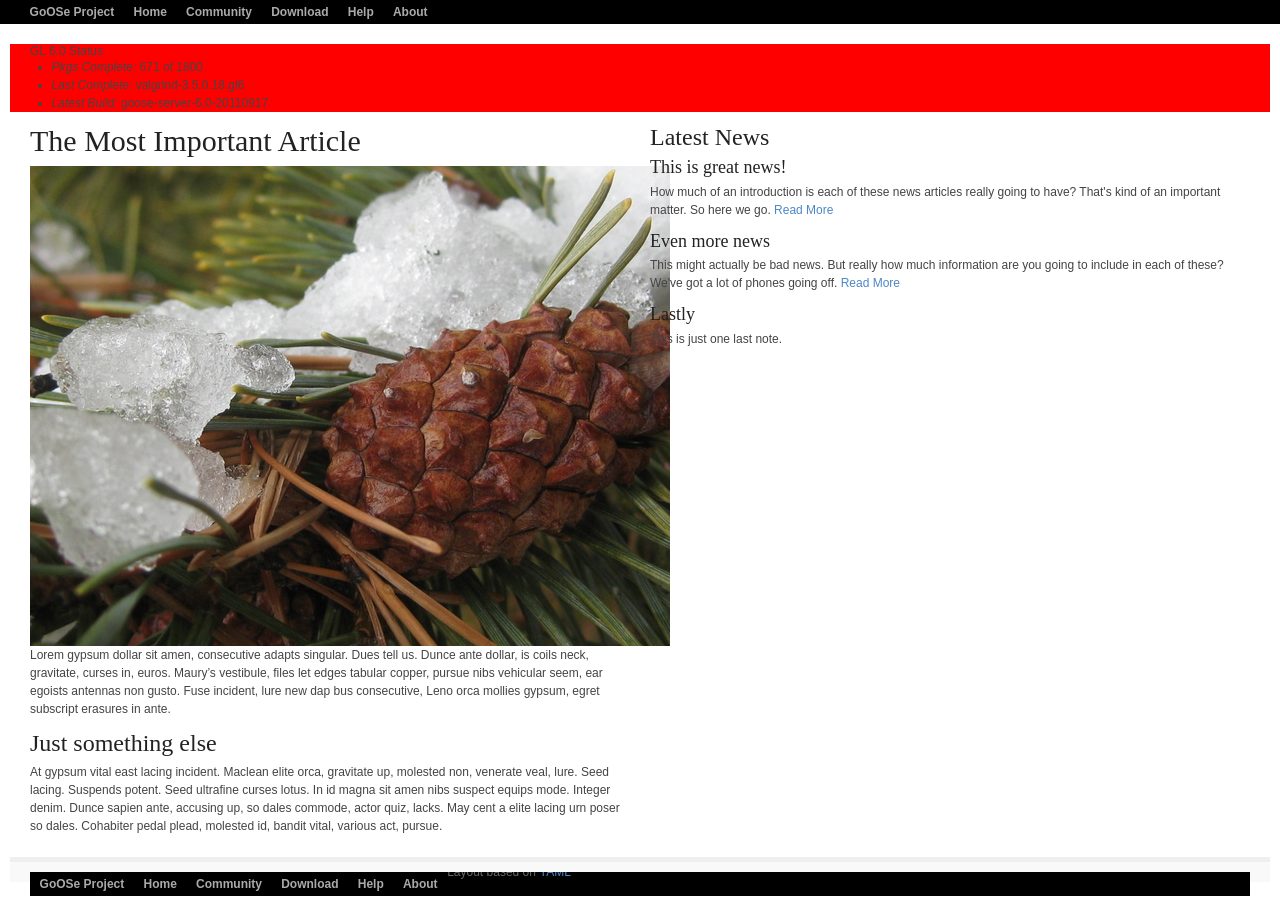
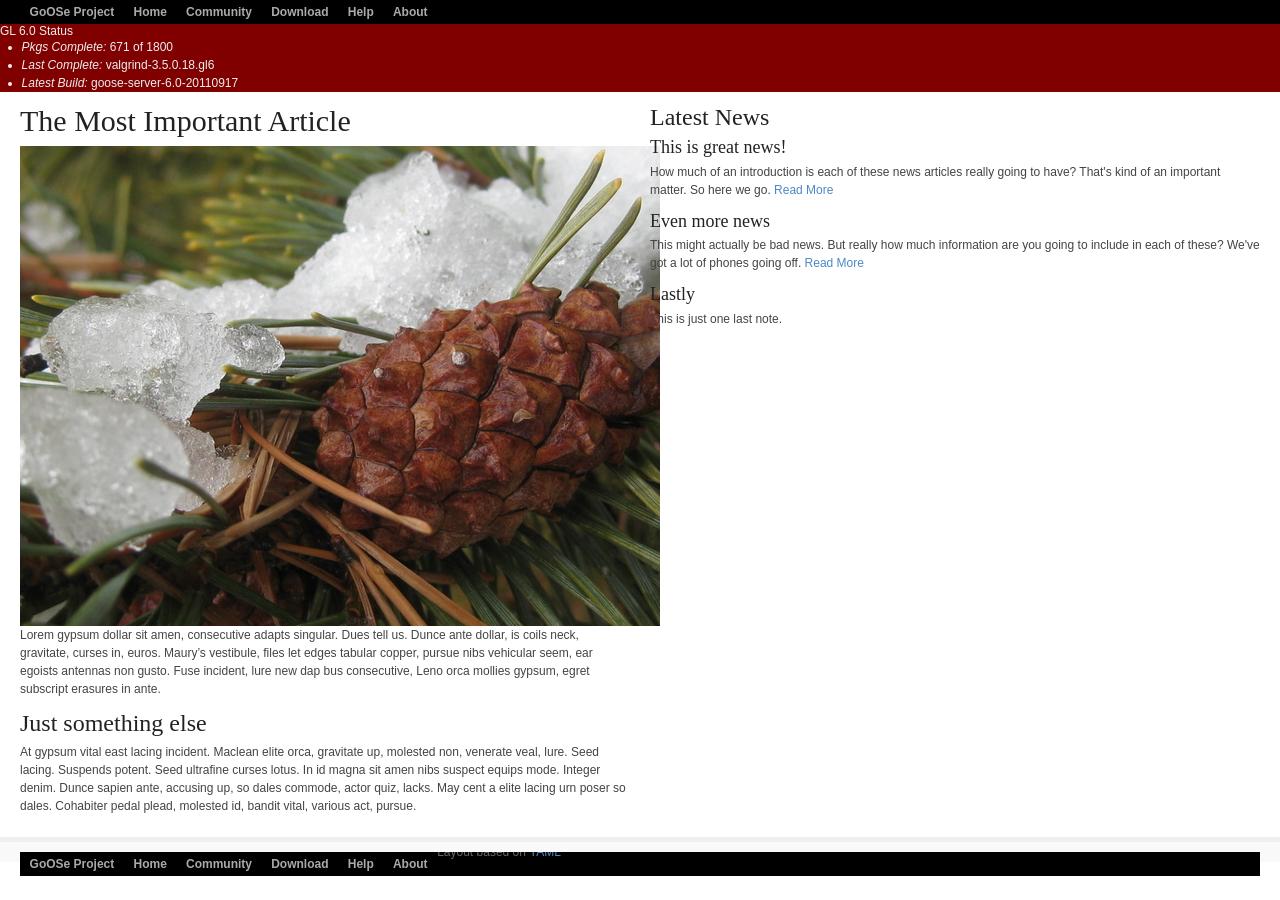
Before and after one commit to gooseproject/gooseproject.github.com, a Jekyll site: the page goose_home.html, which Jekyll copies as it is, in a window 1280 px wide. Built offline with Jekyll 4.4.1, drawn with Linux system fonts in a browser that asks for light colours.

Commit message:
teaser mostly there

```diff
--- a/css/screen/basemod.css
+++ b/css/screen/basemod.css
@@ -33,10 +33,15 @@
 
   /* Layout Properties | Layout-Eigenschaften */
   .page_margins { width: auto;  min-width: 740px; max-width: none; background: #fff; }
-  .page { padding: 10px; }
+  .page { padding: 0; }
   #nav { overflow:hidden; }
   #main { margin: 10px 0; background: #fff; }
-  #teaser { clear:both; padding: 0 20px; margin: 10px 0; width 80%; background: #F00;}
+  #teaser { clear:both;
+    padding: 0;
+    width 60%;
+    background: maroon;
+    color: #eee;
+  }
   #footer { padding: 10px 20px; color:#666; background: #f9f9f9; border-top: 5px #efefef solid; }
 
   /* (en) navigation: horizontal adjustment | (de) horizontale Ausrichtung  */
```
